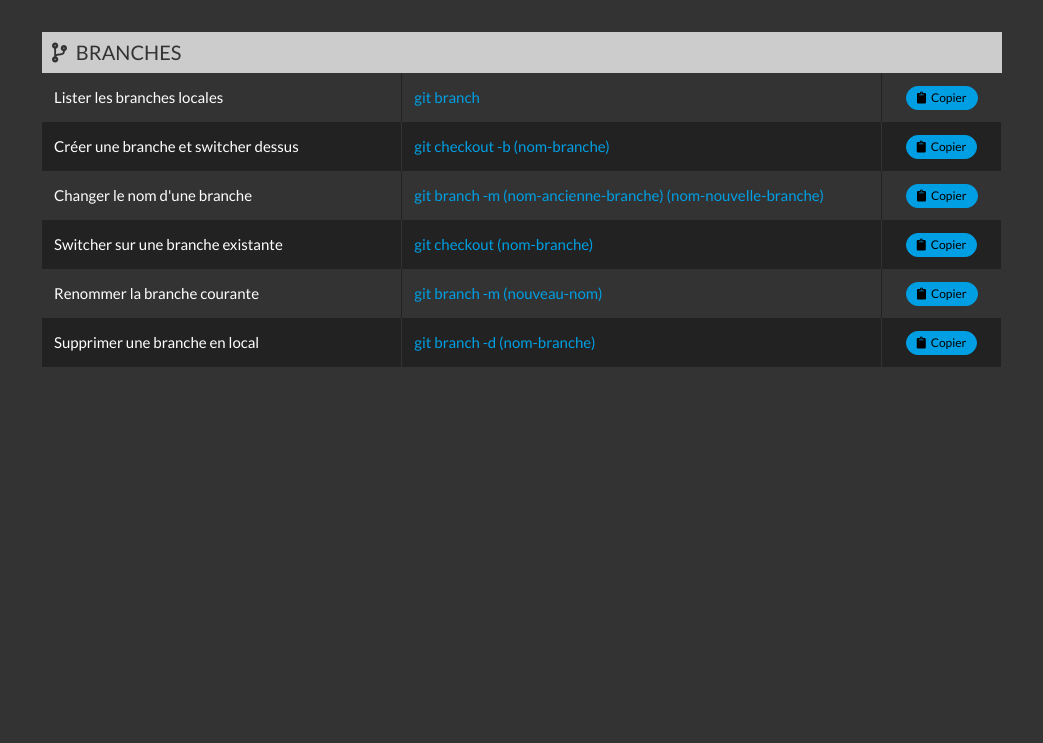
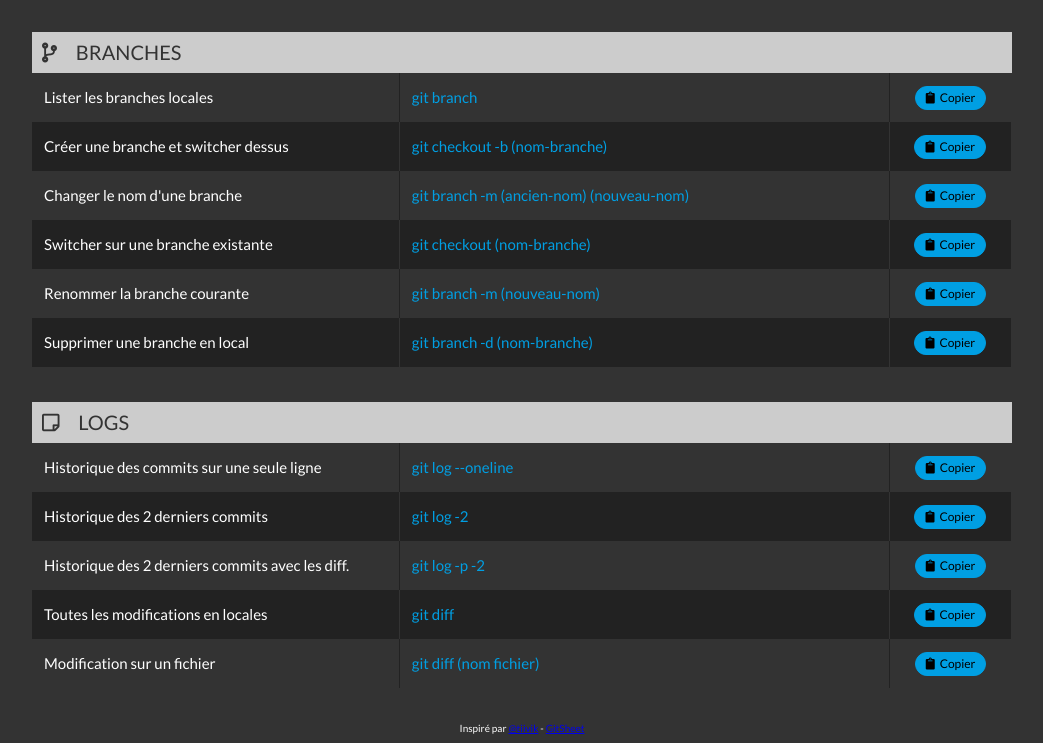
Before and after one commit to Vman45/git-memento, a website: page index.html in a window 1280 px wide. Shown: the part 130-873 px from the top of the page, without its empty margins (118-1161 px from the left). Before the commit the page ends 800 px from the top, so only its background shows below. Drawn offline with Linux system fonts and the light colour scheme.

Commit message:
Add some commands

```diff
--- a/index.html
+++ b/index.html
@@ -1,6 +1,5 @@
 <!DOCTYPE html>
 <html lang="fr">
-
 <head>
   <meta charset="UTF-8">
   <meta name="viewport" content="width=device-width, initial-scale=1.0">
@@ -70,9 +69,9 @@
         </tr>
         <tr class="git-command-row">
           <td class="git-command-data">Changer le nom d'une branche</td>
-          <td class="git-command-data">git branch -m (nom-ancienne-branche) (nom-nouvelle-branche)</td>
+          <td class="git-command-data">git branch -m (ancien-nom) (nouveau-nom)</td>
           <td class="git-command-data">
-            <button name="git branch -m (nom-ancienne-branche) (nom-nouvelle-branche)" class="toCopy" type="button">
+            <button name="git branch -m (ancien-nom) (nouveau-nom)" class="toCopy" type="button">
               <i class="fas fa-clipboard"></i>Copier
             </button>
           </td>
@@ -118,6 +117,92 @@
         </tr>
       </tbody>
     </table>
+
+    <!-- LOGS -->
+    <table class="table logs">
+      <tbody>
+        <tr class="cat-command">
+          <th class="cat-title"><i class="far fa-sticky-note"></i> Logs</th>
+          <th class="cat-title"></th>
+          <th class="cat-title"></th>
+        </tr>
+
+        <tr class="alt-header">
+          <th class="cat-command-title" colspan="4">
+            Historique des commits sur une seule ligne
+          </th>
+        </tr>
+        <tr class="git-command-row">
+          <td class="git-command-data">
+            Historique des commits sur une seule ligne
+          </td>
+          <td class="git-command-data"><code type="text">git log --oneline</code></td>
+          <td class="git-command-data">
+            <button name="git log --oneline" class="toCopy" type="button">
+              <i class="fas fa-clipboard"></i>Copier
+            </button>
+          </td>
+        </tr>
+
+        <tr class="alt-header">
+          <th class="cat-command-title" colspan="4">Historique des 2 derniers commits</th>
+        </tr>
+        <tr class="git-command-row">
+          <td class="git-command-data">Historique des 2 derniers commits</td>
+          <td class="git-command-data">git log -2</td>
+          <td class="git-command-data">
+            <button name="git log -2" class="toCopy" type="button">
+              <i class="fas fa-clipboard"></i>Copier
+            </button>
+          </td>
+        </tr>
+
+        <tr class="alt-header">
+          <th class="cat-command-title" colspan="4">Historique des 2 derniers commits avec les diff.</th>
+        </tr>
+        <tr class="git-command-row">
+          <td class="git-command-data">Historique des 2 derniers commits avec les diff.</td>
+          <td class="git-command-data">git log -p -2</td>
+          <td class="git-command-data">
+            <button name="git log -p -2" class="toCopy" type="button">
+              <i class="fas fa-clipboard"></i>Copier
+            </button>
+          </td>
+        </tr>
+
+        <tr class="alt-header">
+          <th class="cat-command-title" colspan="4">Toutes les modifications en locales</th>
+        </tr>
+        <tr class="git-command-row">
+          <td class="git-command-data">Toutes les modifications en locales</td>
+          <td class="git-command-data">git diff</td>
+          <td class="git-command-data">
+            <button name="git diff" class="toCopy" type="button">
+              <i class="fas fa-clipboard"></i>Copier
+            </button>
+          </td>
+        </tr>
+
+        <tr class="alt-header">
+          <th class="cat-command-title" colspan="4">Modification sur un fichier</th>
+        </tr>
+        <tr class="git-command-row">
+          <td class="git-command-data">Modification sur un fichier</td>
+          <td class="git-command-data">git diff (nom fichier)</td>
+          <td class="git-command-data">
+            <button name="git diff (nom fichier)" class="toCopy" type="button">
+              <i class="fas fa-clipboard"></i>Copier
+            </button>
+          </td>
+        </tr>
+      </tbody>
+    </table>
+
+    <footer>
+      <p class="text-01">
+        Inspiré par <a href="https://twitter.com/tiivik">@tiivik</a> - <a href="https://gitsheet.wtf/"> GitSheet</a>
+      </p>
+    </footer>
   </div>
 </body>
 </html>
--- a/scss/_tab.scss
+++ b/scss/_tab.scss
@@ -1,6 +1,7 @@
 .table {
   border-collapse: collapse;
   border-spacing: 0;
+  margin-bottom: 3.5rem;
   width: 100%;
   button {
     background-color: #009fe3;
@@ -12,6 +13,9 @@
       background-color: transparent;
       color: #009fe3;
       cursor: pointer;
+    }
+    .fas {
+      margin-right: .5rem;
     }
   }
   button.copied {
@@ -39,8 +43,10 @@
       border-right: 0;
     }
   }
-  .fas {
-    margin-right: .5rem;
+
+  .cat-title .fas,
+  .cat-title .far {
+    margin-right: 1.5rem;
   }
   .cat-title:nth-child(1) {
     font: 2rem/1 'Lato', sans-serif;
--- a/scss/style.scss
+++ b/scss/style.scss
@@ -20,7 +20,7 @@ body {
 
 .container {
   margin: 0 auto; padding: 1rem;
-  max-width: 980px;
+  max-width: 1000px;
   text-align: center;
 }
 /*------------------------------------*\
@@ -46,5 +46,5 @@ header {
   $ TEXT
 \*------------------------------------*/
 .text-01 {
-  font: 2rem/1 'Lato', sans-serif;
+  font: 1rem/1 'Lato', sans-serif;
 }
```
Also changed, not shown: css/style.css.
